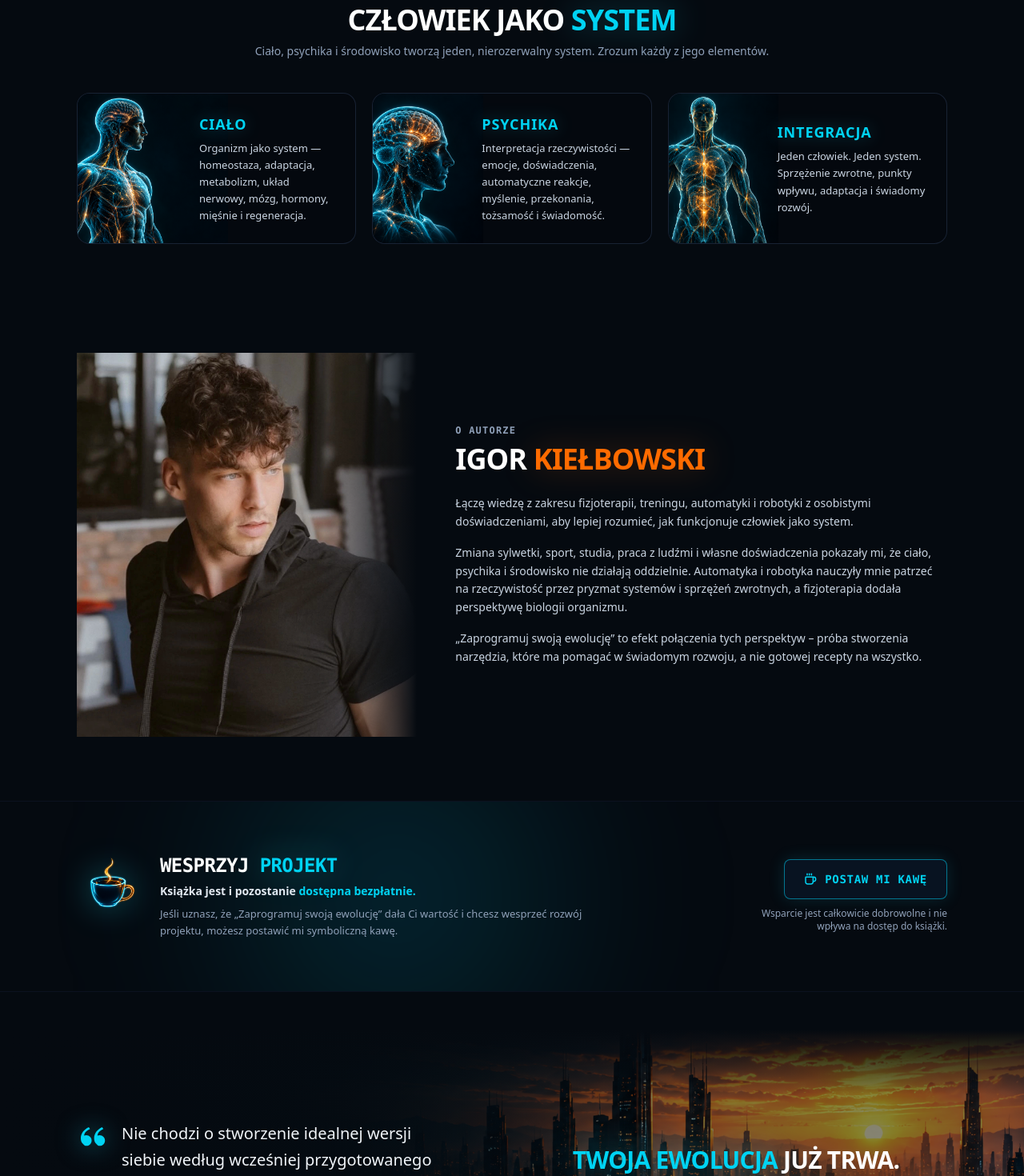
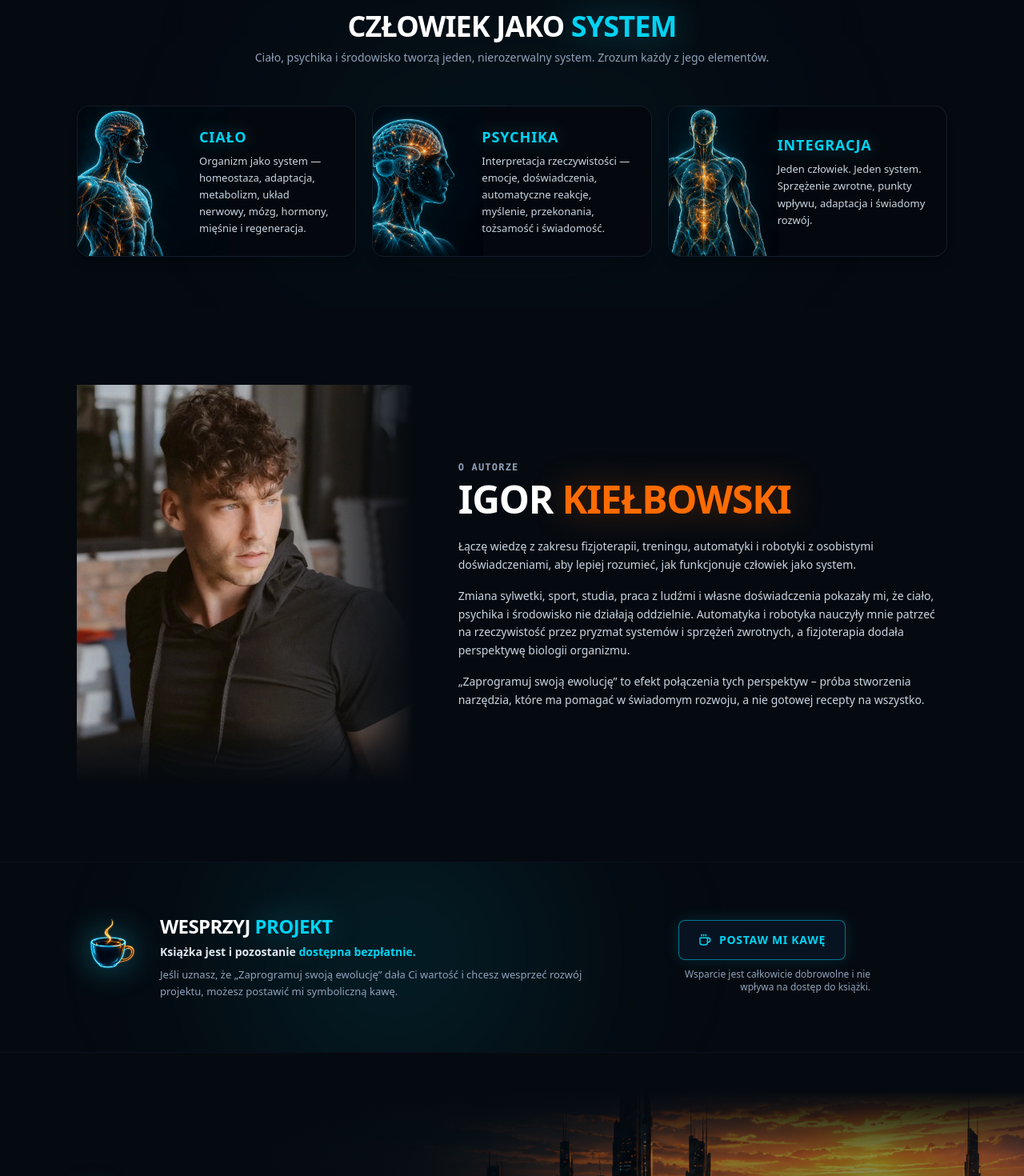
Before and after one commit to 19101990/evolution-landing-page, a Next.js app: page / in a window 1280 px wide. Shown: the part 840-2310 px from the top of the page at 80% size. Built offline with nearby package versions, Linux system fonts and the light colour scheme.

Commit message:
feat(animations): implement section reveals and neon glow polish

```diff
--- a/package.json
+++ b/package.json
@@ -9,6 +9,7 @@
     "lint": "eslint"
   },
   "dependencies": {
+    "framer-motion": "^14.0.0",
     "lucide-react": "^1.52.0",
     "next": "16.3.8",
     "react": "19.2.8",
--- a/src/components/sections/AuthorBio.tsx
+++ b/src/components/sections/AuthorBio.tsx
@@ -1,6 +1,7 @@
 import Image from "next/image";
 import { SITE_CONTENT } from "@/data/content";
 import { Container } from "@/components/ui/Container";
+import { Reveal } from "@/components/ui/Reveal";
 
 export function AuthorBio() {
   const { authorSection } = SITE_CONTENT;
@@ -8,21 +9,24 @@ export function AuthorBio() {
   return (
     <section
       id={authorSection.id}
-      className="relative py-12 md:py-20 bg-[#050A10] overflow-hidden"
+      className="relative py-14 md:py-24 bg-[#050A10] overflow-hidden"
     >
-      {/* Ambient background glow behind the portrait */}
       <div
         aria-hidden="true"
-        className="absolute top-1/2 left-10 -translate-y-1/2 w-[400px] h-[400px] bg-cyan-500/5 rounded-full blur-[140px] pointer-events-none -z-10"
+        className="absolute top-1/2 left-10 -translate-y-1/2 w-[450px] h-[450px] bg-cyan-500/5 rounded-full blur-[140px] pointer-events-none -z-10"
       />
 
       <Container className="relative z-10">
+        <div className="grid grid-cols-1 lg:grid-cols-12 gap-10 lg:gap-14 items-center">
 
-        <div className="relative z-10 grid grid-cols-1 lg:grid-cols-12 gap-8 lg:gap-12 items-center">
-
-          {/* Left Column: Portrait with seamless right & bottom dissolves */}
           <div className="lg:col-span-5 relative flex justify-center lg:justify-start">
-            <div className="relative w-full max-w-[420px] lg:max-w-none h-[360px] sm:h-[440px] lg:h-[480px] overflow-hidden">
+            <Reveal
+              direction="right"
+              duration={1.4}
+              margin="0px 0px -100px 0px"
+              className="w-full flex justify-center lg:justify-start"
+            >
+              <div className="relative w-full max-w-[420px] lg:max-w-none h-[380px] sm:h-[460px] lg:h-[500px] overflow-hidden">
                 <Image
                   src={authorSection.photo.src}
                   alt={authorSection.photo.alt}
@@ -31,40 +35,53 @@ export function AuthorBio() {
                   className="object-cover object-top select-none pointer-events-none"
                 />
 
-              {/* Right edge fade into background */}
                 <div
                   aria-hidden="true"
-                className="absolute inset-y-0 right-0 w-2/5 bg-gradient-to-r from-transparent via-[#050A10]/20 to-[#050A10] pointer-events-none"
+                  className="absolute inset-y-0 right-0 w-2/5 bg-gradient-to-r from-transparent via-[#050A10]/40 to-[#050A10] pointer-events-none"
                 />
 
-
+                <div
+                  aria-hidden="true"
+                  className="absolute inset-x-0 bottom-0 h-20 bg-gradient-to-t from-[#050A10] via-[#050A10]/60 to-transparent pointer-events-none"
+                />
               </div>
+            </Reveal>
           </div>
 
-          {/* Right Column: Narrative Copy */}
           <div className="lg:col-span-7 flex flex-col items-start text-left">
 
-            {/* Eyebrow */}
-            <span className="font-mono text-xs uppercase tracking-widest text-slate-400 font-semibold mb-2">
+            <Reveal
+              direction="left"
+              delay={0.1}
+              duration={1.4}
+              margin="0px 0px -100px 0px"
+            >
+              <span className="font-mono text-xs uppercase tracking-widest text-slate-400 font-semibold mb-2 block">
                 {authorSection.eyebrow}
               </span>
 
-            {/* Name */}
-            <h2 className="text-2xl sm:text-3xl md:text-4xl font-black uppercase tracking-tight text-white mb-6">
+              <h2 className="font-display text-3xl sm:text-4xl md:text-5xl font-black uppercase tracking-tight text-white mb-6">
                 {authorSection.name.first}{" "}
-              <span className="text-[#FF6B00] drop-shadow-[0_0_20px_rgba(255,107,0,0.3)]">
+                <span className="text-[#FF6B00] drop-shadow-[0_0_20px_rgba(255,107,0,0.35)]">
                   {authorSection.name.last}
                 </span>
               </h2>
+            </Reveal>
 
-            {/* Bio Paragraphs */}
-            <div className="space-y-4 text-xs sm:text-sm text-slate-300 leading-relaxed max-w-2xl">
+            <Reveal
+              direction="left"
+              delay={0.25}
+              duration={1.4}
+              margin="0px 0px -100px 0px"
+            >
+              <div className="space-y-4 text-xs sm:text-sm text-slate-300 leading-relaxed max-w-2xl font-sans">
                 {authorSection.bio.map((paragraph, index) => (
                   <p key={index}>
                     {paragraph}
                   </p>
                 ))}
               </div>
+            </Reveal>
 
           </div>
 
--- a/src/components/sections/FinalCta.tsx
+++ b/src/components/sections/FinalCta.tsx
@@ -3,6 +3,7 @@ import { Download } from "lucide-react";
 import { SITE_CONTENT } from "@/data/content";
 import { Container } from "@/components/ui/Container";
 import { Button } from "@/components/ui/Button";
+import { Reveal } from "@/components/ui/Reveal";
 
 export function FinalCta() {
   const { finalCta } = SITE_CONTENT;
@@ -29,9 +30,9 @@ export function FinalCta() {
       <Container className="relative z-10">
         <div className="grid grid-cols-1 lg:grid-cols-12 gap-10 lg:gap-8 items-center">
 
-          {/* Left Column: Bold Quote */}
-          <div className="lg:col-span-6 flex items-start gap-4">
-            {/* Cyan Quotation Icon */}
+          <div className="lg:col-span-6">
+            <Reveal direction="right" duration={1.4} margin="0px 0px -70px 0px">
+              <div className="flex items-start gap-4">
                 <svg
                   aria-hidden="true"
                   className="w-8 h-8 sm:w-10 sm:h-10 text-cyan-400 shrink-0 fill-current drop-shadow-[0_0_15px_rgba(34,211,238,0.5)] select-none"
@@ -40,20 +41,27 @@ export function FinalCta() {
                   <path d="M4.583 17.321C3.553 16.227 3 15 3 13.011c0-3.5 2.457-6.637 6.03-8.188l.893 1.378c-3.322 1.49-4.225 3.325-4.425 4.96.488-.239 1.054-.361 1.638-.361 2.209 0 4 1.791 4 4 0 2.209-1.791 4-4 4-.543 0-1.077-.109-1.553-.479zm10 0C13.553 16.227 13 15 13 13.011c0-3.5 2.457-6.637 6.03-8.188l.893 1.378c-3.322 1.49-4.225 3.325-4.425 4.96.488-.239 1.054-.361 1.638-.361 2.209 0 4 1.791 4 4 0 2.209-1.791 4-4 4-.543 0-1.077-.109-1.553-.479z" />
                 </svg>
 
-            {/* Quote Body */}
                 <div className="space-y-1.5 max-w-lg lg:pr-[60px]">
-              <p className="text-lg sm:text-base md:text-xl text-slate-100 font-medium leading-relaxed">
+                  <p className="text-lg sm:text-base md:text-xl text-slate-100 font-medium leading-relaxed font-sans">
                     {finalCta.quote.text}
                   </p>
-              <p className="text-lg sm:text-base md:text-xl text-cyan-400 font-bold leading-relaxed drop-shadow-[0_0_15px_rgba(34,211,238,0.35)]">
+                  <p className="text-lg sm:text-base md:text-xl text-cyan-400 font-bold leading-relaxed drop-shadow-[0_0_15px_rgba(34,211,238,0.35)] font-sans">
                     {finalCta.quote.highlight}”
                   </p>
                 </div>
               </div>
+            </Reveal>
+          </div>
 
-          {/* Right Column: CTA Block */}
           <div className="lg:col-span-6 flex flex-col items-center text-center lg:pt-16">
-            <h2 className="text-xl sm:text-2xl md:text-3xl font-black uppercase tracking-tight mb-1">
+            <Reveal
+              direction="left"
+              delay={0.15}
+              duration={1.4}
+              margin="0px 0px -70px 0px"
+              className="flex flex-col items-center w-full"
+            >
+              <h2 className="font-display text-xl sm:text-2xl md:text-3xl font-black uppercase tracking-tight mb-1">
                 <span className="text-cyan-400 drop-shadow-[0_0_20px_rgba(34,211,238,0.45)]">
                   {finalCta.title.regular}{" "}
                 </span>
@@ -62,20 +70,23 @@ export function FinalCta() {
                 </span>
               </h2>
 
-            <p className="text-sm sm:text-lg font-semibold text-cyan-400 mb-6 tracking-wide drop-shadow-[0_0_10px_rgba(34,211,238,0.25)]">
+              <p className="font-display text-sm sm:text-lg font-bold text-cyan-400 mb-6 tracking-wide drop-shadow-[0_0_10px_rgba(34,211,238,0.25)]">
                 {finalCta.subtitle}
               </p>
+
               <Button
                 href={finalCta.cta.fileUrl}
                 download
-              className="w-full sm:w-auto px-8 py-4 text-xs sm:text-sm font-extrabold tracking-wider"
+                className="w-full sm:w-auto px-8 py-4 text-xs sm:text-sm font-extrabold tracking-wider shadow-lg shadow-[#FF6B00]/25 hover:shadow-[#FF6B00]/45 hover:-translate-y-0.5 active:translate-y-0 transition-all duration-300"
               >
                 <Download className="w-4 h-4 mr-2 stroke-[2.5]" />
                 {finalCta.cta.buttonText}
               </Button>
-            <p className="font-mono text-xs text-white-400 mt-3 tracking-wide">
+
+              <p className="font-mono text-xs text-slate-400 mt-3 tracking-wide">
                 {finalCta.cta.fileBadge}
               </p>
+            </Reveal>
           </div>
 
         </div>
--- a/src/components/sections/SupportSection.tsx
+++ b/src/components/sections/SupportSection.tsx
@@ -2,6 +2,7 @@ import Image from "next/image";
 import { Coffee } from "lucide-react";
 import { SITE_CONTENT } from "@/data/content";
 import { Container } from "@/components/ui/Container";
+import { Reveal } from "@/components/ui/Reveal";
 
 export function SupportSection() {
   const { supportSection } = SITE_CONTENT;
@@ -11,66 +12,68 @@ export function SupportSection() {
       id={supportSection.id}
       className="relative py-12 md:py-16 bg-[#050A10] overflow-hidden border-t border-b border-slate-900/60"
     >
-      {/* Ambient cybernetic background glow */}
       <div
         aria-hidden="true"
-        className="absolute top-1/2 left-1/4 -translate-y-1/2 w-[350px] h-[350px] bg-cyan-500/20 rounded-full blur-[130px] pointer-events-none"
+        className="absolute top-1/2 left-1/4 -translate-y-1/2 w-[350px] h-[350px] bg-cyan-500/15 rounded-full blur-[130px] pointer-events-none"
       />
 
       <Container className="relative z-10">
         <div className="grid grid-cols-1 lg:grid-cols-12 gap-8 lg:gap-10 items-center">
 
-          {/* Left Column: Glowing Coffee Cup & Copy */}
-          <div className="lg:col-span-8 flex items-start gap-4 sm:gap-6">
+          <div className="lg:col-span-8">
+            <Reveal direction="right" duration={1.4} margin="0px 0px -70px 0px">
+              <div className="flex items-start gap-4 sm:gap-6">
 
-            {/* Coffee Cup Graphic */}
                 <div className="relative w-16 h-16 sm:w-20 sm:h-20 shrink-0 flex items-center justify-center">
                   <Image
                     src={supportSection.imageSrc}
                     alt={supportSection.imageAlt}
                     width={80}
                     height={80}
-                className="w-full h-full object-contain filter drop-shadow-[0_0_20px_rgba(34,211,238,0.35)] select-none pointer-events-none"
+                    className="w-full h-full object-contain filter drop-shadow-[0_0_20px_rgba(34,211,238,0.45)] select-none pointer-events-none"
                   />
                 </div>
 
-            {/* Section Headline & Description */}
                 <div className="flex-1 min-w-0">
-              <h2 className="font-mono text-xl sm:text-2xl font-black uppercase tracking-tight text-white mb-1.5">
+                  <h2 className="font-display text-xl sm:text-2xl font-black uppercase tracking-tight text-white mb-1.5">
                     {supportSection.title.regular}{" "}
-                <span className="text-cyan-400 drop-shadow-[0_0_20px_rgba(34,211,238,0.35)]">
+                    <span className="text-cyan-400 drop-shadow-[0_0_20px_rgba(34,211,238,0.4)]">
                       {supportSection.title.highlight}
                     </span>
                   </h2>
 
-              <p className="text-xs sm:text-sm font-semibold text-slate-200 mb-2">
+                  <p className="text-xs sm:text-sm font-semibold text-slate-200 mb-2 font-sans">
                     {supportSection.subtitle.prefix}{" "}
                     <span className="text-cyan-400">
                       {supportSection.subtitle.highlight}
                     </span>
                   </p>
 
-              <p className="text-xs sm:text-[13px] text-slate-400 leading-relaxed max-w-xl">
+                  <p className="text-xs sm:text-[13px] text-slate-400 leading-relaxed max-w-xl font-sans">
                     {supportSection.description}
                   </p>
                 </div>
+
+              </div>
+            </Reveal>
           </div>
 
-          {/* Right Column: Coffee CTA Button & Disclaimer Note */}
           <div className="lg:col-span-4 flex flex-col items-start lg:items-end justify-center pl-20 sm:pl-24 lg:pl-0">
+            <Reveal direction="left" delay={0.15} duration={1.4} margin="0px 0px -70px 0px">
               <a
                 href={supportSection.buttonUrl}
                 target="_blank"
                 rel="noopener noreferrer"
-              className="inline-flex items-center justify-center gap-2.5 px-6 py-3.5 rounded-lg border border-cyan-500/60 bg-[#081321] text-cyan-400 hover:text-white hover:border-cyan-400 hover:bg-cyan-500/10 font-mono text-xs sm:text-sm font-bold tracking-wider transition-all duration-200 shadow-[0_0_20px_rgba(34,211,238,0.15)] group"
+                className="inline-flex items-center justify-center gap-2.5 px-6 py-3.5 rounded-lg border border-cyan-500/60 bg-[#081321] text-cyan-400 hover:text-white hover:border-cyan-400 hover:bg-cyan-500/10 font-display text-xs sm:text-sm font-bold uppercase tracking-wider transition-all duration-300 shadow-[0_0_20px_rgba(34,211,238,0.15)] hover:shadow-[0_0_30px_rgba(34,211,238,0.4)] hover:-translate-y-0.5 active:translate-y-0 group"
               >
-              <Coffee className="w-4 h-4 text-cyan-400 group-hover:scale-110 transition-transform stroke-[2.2]" />
+                <Coffee className="w-4 h-4 text-cyan-400 group-hover:scale-110 transition-transform duration-300 stroke-[2.2]" />
                 <span>{supportSection.buttonText}</span>
               </a>
 
-            <p className="text-[11px] sm:text-xs text-slate-400 max-w-[240px] text-left lg:text-right mt-2.5 leading-snug">
+              <p className="text-[11px] sm:text-xs text-slate-400 max-w-[240px] text-left lg:text-right mt-2.5 leading-snug font-sans">
                 {supportSection.note}
               </p>
+            </Reveal>
           </div>
 
         </div>
--- a/src/components/sections/SystemPillars.tsx
+++ b/src/components/sections/SystemPillars.tsx
@@ -1,6 +1,8 @@
 import Image from "next/image";
 import { SITE_CONTENT } from "@/data/content";
 import { Container } from "@/components/ui/Container";
+import { Reveal } from "@/components/ui/Reveal";
+import { BorderBeam } from "@/components/ui/BorderBeam";
 
 export function SystemPillars() {
   const { pillarsSection } = SITE_CONTENT;
@@ -8,32 +10,56 @@ export function SystemPillars() {
   return (
     <section
       id={pillarsSection.id}
-      className="relative py-10 md:py-14 bg-[#050A10] overflow-hidden"
+      className="relative py-12 md:py-16 bg-[#050A10] overflow-hidden"
     >
+      <div
+        aria-hidden="true"
+        className="absolute top-1/2 left-1/2 -translate-x-1/2 -translate-y-1/2 w-[600px] h-[300px] bg-cyan-500/5 rounded-full blur-[120px] pointer-events-none"
+      />
+
       <Container className="relative z-10">
-        {/* Section Heading */}
-        <div className="text-center max-w-2xl mx-auto mb-8 md:mb-10">
-          <h2 className="text-2xl sm:text-3xl md:text-4xl font-black uppercase tracking-tight text-white mb-2">
+        <div className="text-center max-w-2xl mx-auto mb-8 md:mb-12">
+          <Reveal
+            direction="up"
+            margin="0px 0px -180px 0px"
+            delay={0}
+          >
+            <h2 className="font-display text-2xl sm:text-3xl md:text-4xl font-black uppercase tracking-tight text-white mb-2">
               {pillarsSection.title.regular}{" "}
-            <span className="text-cyan-400 drop-shadow-[0_0_20px_rgba(34,211,238,0.35)]">
+              <span className="text-cyan-400 drop-shadow-[0_0_20px_rgba(34,211,238,0.4)]">
                 {pillarsSection.title.highlight}
               </span>
             </h2>
+          </Reveal>
+
+          <Reveal
+            direction="up"
+            margin="0px 0px -180px 0px"
+            delay={0.15}
+          >
             <p className="text-xs sm:text-sm text-slate-400 leading-relaxed">
               {pillarsSection.subtitle}
             </p>
+          </Reveal>
         </div>
 
-        {/* 3 Pillars Cards */}
-        <div className="grid grid-cols-1 md:grid-cols-3 gap-4 lg:gap-5">
+        <div className="grid grid-cols-1 md:grid-cols-3 gap-4 lg:gap-5 items-stretch">
           {pillarsSection.items.map((pillar, index) => {
             const isShifted = index > 0;
 
             return (
-            <article
+              <Reveal
                 key={pillar.id}
-                className="group relative overflow-hidden rounded-2xl border border-slate-800/80 bg-[#04080E] p-5 sm:p-6 min-h-[160px] flex flex-col justify-center hover:border-cyan-500/40 transition-colors duration-300"
+                direction="up"
+                delay={0.12 * (index + 1)}
+                className="h-full"
               >
+                <div className="relative h-full rounded-2xl p-[1px] overflow-hidden bg-slate-800/60 shadow-lg">
+
+                  <BorderBeam index={index} duration={3} totalCards={3} />
+
+                  <article className="relative z-10 w-full h-full rounded-[15px] bg-[#04080E] p-5 sm:p-6 min-h-[170px] flex flex-col justify-center overflow-hidden">
+
                     <div
                       className={`absolute inset-y-0 ${
                         isShifted ? "-left-[50px]" : "left-0"
@@ -44,7 +70,7 @@ export function SystemPillars() {
                         alt={pillar.imageAlt}
                         fill
                         sizes="(max-width: 768px) 100vw, 33vw"
-                        className="object-contain object-left"
+                        className="object-contain object-left opacity-90"
                       />
                     </div>
 
@@ -55,14 +81,17 @@ export function SystemPillars() {
                           : "pl-24 sm:pl-28 lg:pl-32"
                       } flex flex-col justify-center`}
                     >
-                <h3 className="font-extrabold text-base lg:text-lg uppercase tracking-wider text-cyan-400 mb-1.5 drop-shadow-[0_0_10px_rgba(34,211,238,0.3)]">
+                      <h3 className="font-display font-extrabold text-base lg:text-lg uppercase tracking-wider text-cyan-400 mb-1.5 drop-shadow-[0_0_10px_rgba(34,211,238,0.3)]">
                         {pillar.title}
                       </h3>
-                <p className="text-xs lg:text-[13px] text-slate-300 leading-relaxed">
+                      <p className="text-xs lg:text-[13px] text-slate-300 leading-relaxed font-sans">
                         {pillar.description}
                       </p>
                     </div>
+
                   </article>
+                </div>
+              </Reveal>
             );
           })}
         </div>
--- /dev/null
+++ b/src/components/ui/BorderBeam.tsx
@@ -0,0 +1,50 @@
+"use client";
+
+import { motion } from "framer-motion";
+
+interface BorderBeamProps {
+  index: number;
+  duration?: number;
+  totalCards?: number;
+}
+
+export function BorderBeam({
+  index,
+  duration = 3,
+  totalCards = 3,
+}: BorderBeamProps) {
+  const repeatDelay = duration * (totalCards - 1);
+  const delay = index * duration;
+
+  return (
+    <div className="pointer-events-none absolute inset-0 overflow-hidden rounded-2xl z-0">
+      <motion.div
+        className="absolute left-1/2 top-1/2 -translate-x-1/2 -translate-y-1/2 w-[350%] aspect-square"
+        style={{
+          background:
+            "conic-gradient(from 0deg at 50% 50%, transparent 0deg, transparent 270deg, rgba(34, 211, 238, 0.15) 310deg, #22d3ee 350deg, #e0f2fe 360deg)",
+        }}
+        animate={{
+          rotate: [0, 360],
+          opacity: [0, 1, 1, 0],
+        }}
+        transition={{
+          rotate: {
+            duration,
+            ease: "linear",
+            repeat: Infinity,
+            repeatDelay,
+            delay,
+          },
+          opacity: {
+            duration,
+            times: [0, 0.08, 0.92, 1],
+            repeat: Infinity,
+            repeatDelay,
+            delay,
+          },
+        }}
+      />
+    </div>
+  );
+}
--- /dev/null
+++ b/src/components/ui/Reveal.tsx
@@ -0,0 +1,71 @@
+"use client";
+
+import { motion } from "framer-motion";
+import { ReactNode } from "react";
+
+interface RevealProps {
+  children: ReactNode;
+  className?: string;
+  delay?: number;
+  duration?: number;
+  direction?: "up" | "down" | "left" | "right" | "none";
+  width?: "fit-content" | "100%";
+  margin?: string;
+  amount?: number | "some" | "all";
+}
+
+export function Reveal({
+  children,
+  className = "",
+  delay = 0,
+  duration = 1.4,
+  direction = "up",
+  width = "100%",
+  margin = "0px 0px -70px 0px",
+  amount = "some",
+}: RevealProps) {
+  const getInitialPosition = () => {
+    switch (direction) {
+      case "up":
+        return { y: 28, x: 0 };
+      case "down":
+        return { y: -28, x: 0 };
+      case "left":
+        return { x: 36, y: 0 };
+      case "right":
+        return { x: -36, y: 0 };
+      case "none":
+        return { x: 0, y: 0 };
+    }
+  };
+
+  const initialOffset = getInitialPosition();
+
+  return (
+    <motion.div
+      initial={{
+        opacity: 0,
+        ...initialOffset,
+      }}
+      whileInView={{
+        opacity: 1,
+        x: 0,
+        y: 0,
+      }}
+      viewport={{
+        once: true,
+        margin,
+        amount,
+      }}
+      transition={{
+        duration,
+        delay,
+        ease: [0.16, 1, 0.3, 1],
+      }}
+      style={{ width }}
+      className={className}
+    >
+      {children}
+    </motion.div>
+  );
+}
```
Also changed, not shown: src/components/sections/Hero.tsx (+19 -14 lines), 1 other file (tests, documents, lock files or other folders). Lines whose indentation alone changed are shown as unchanged.
